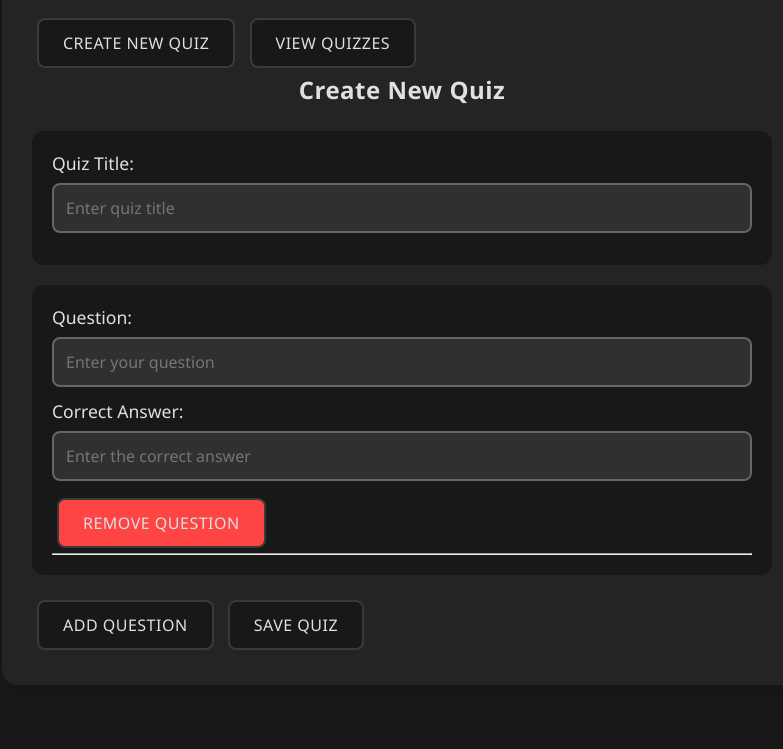
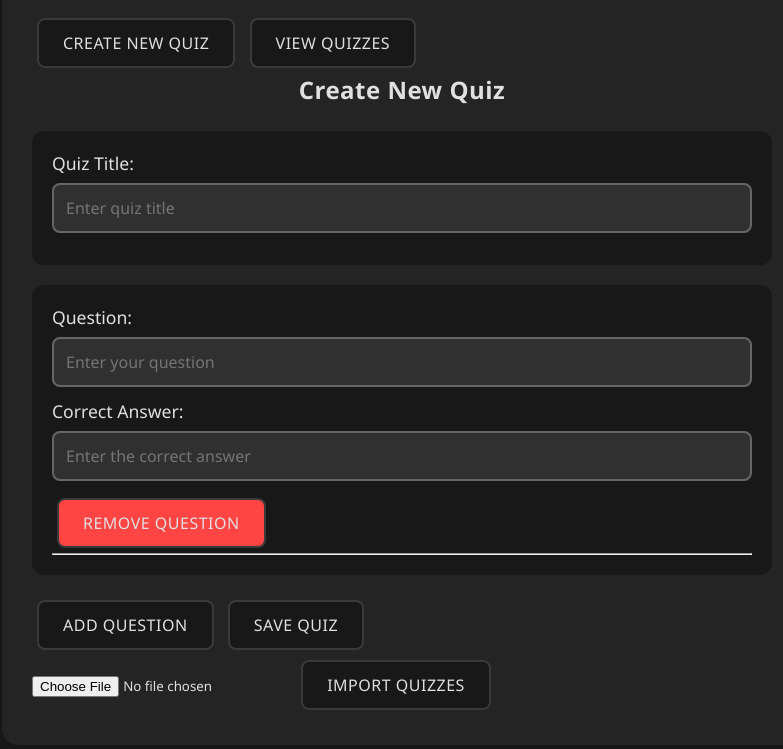
Before and after one commit to yshouishida/Quiz-App, a plain HTML site: page index.html in a window 1280 px wide. Both pictures are taken after a click on the button "CREATE NEW QUIZ". Shown: the part 127-876 px from the top of the page, without its empty margins (238-1021 px from the left). Before the commit the page ends 832 px from the top, so only its background shows below. Drawn offline with Linux system fonts and the light colour scheme.

Commit message:
Update index.html

```diff
--- a/index.html
+++ b/index.html
@@ -23,7 +23,10 @@
             <div id="questions"></div>
 
             <button onclick="addQuestion()">Add Question</button>
-            <button onclick="saveQuiz()">Save Quiz</button>
+            <button onclick="saveQuiz()">Save Quiz</button><br>
+            <input type="file" id="fileInput" accept=".json" />
+            <button onclick="importQuizzes()">Import Quizzes</button>
+
         </div>
 
         <div id="quizList" class="quiz-list"></div>
```
